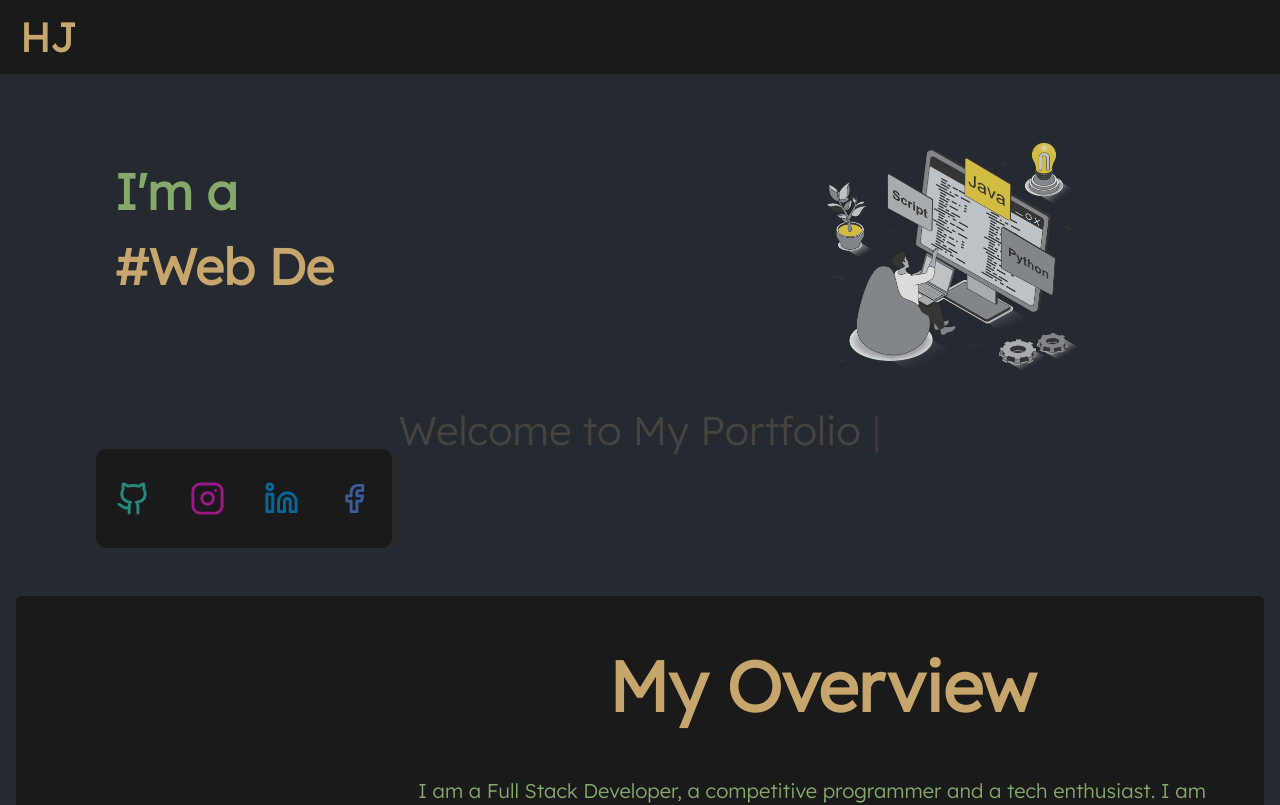
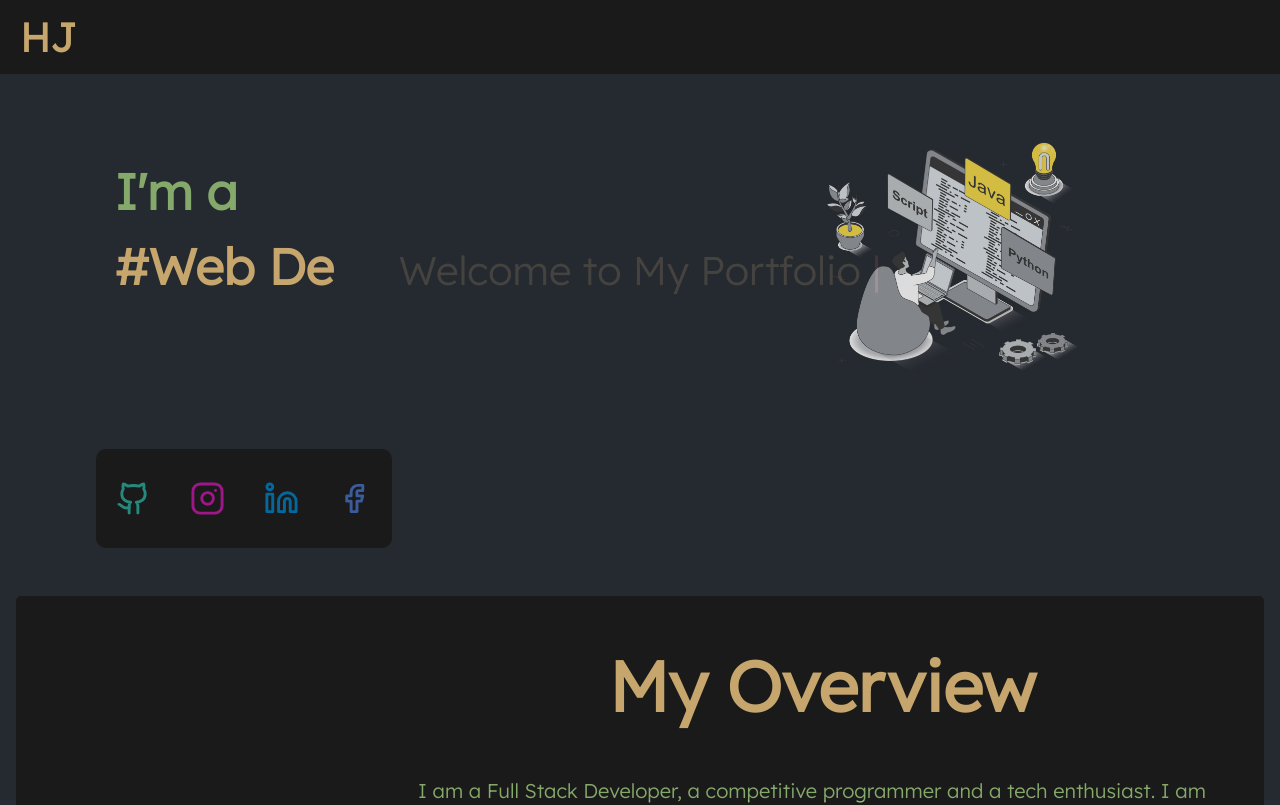
Before and after one commit to humanshu001/personal-portfolio, a React (Create React App) app: page / in a window 1280 px wide. Shown: the top 805 px of the page. Built offline with nearby package versions, Linux system fonts and the light colour scheme.

Commit message:
decrease margin

```diff
--- a/src/App.js
+++ b/src/App.js
@@ -48,7 +48,7 @@ function App() {
     <div>
       <Router>
       <div className='intro text-center' style={{height:'100vh',width:'100vw',fontSize:'40px',color:'var(--color-6)',position:'fixed',backgroundColor:'var(--color-1)',zIndex:'300'}}>
-            <div style={{marginTop:'50vh'}}>{text.slice(0, index+1)} <span className='writer' style={{color:'var(--color-4)'}}>|</span></div>
+            <div style={{marginTop:'30vh'}}>{text.slice(0, index+1)} <span className='writer' style={{color:'var(--color-4)'}}>|</span></div>
       </div>
       <NavBar/>
 
```
